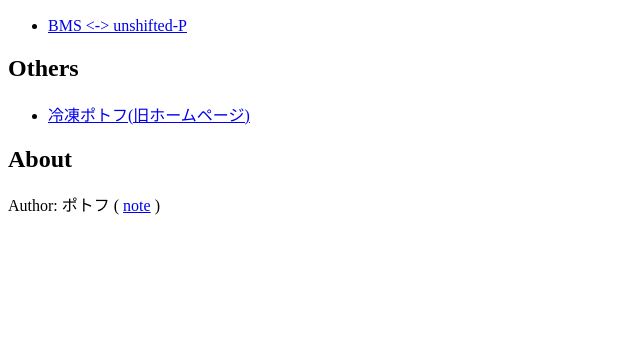
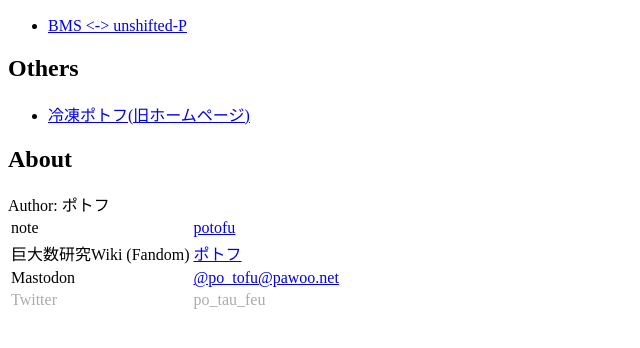
Before and after one commit to Potofu/potofu.github.io, a plain HTML site: page index.html in a window 1280 px wide. Shown: the part 110-458 px from the top of the page, without its empty margins (0-640 px from the left). Drawn offline with Linux system fonts and the light colour scheme.

Commit message:
update social link

```diff
--- a/index.html
+++ b/index.html
@@ -23,9 +23,13 @@
 </section>
 <foorter>
 <h2>About</h2>
-Author: ポトフ (
-<a href="https://note.com/potofu/">note</a>
-)
+Author: ポトフ
+<table>
+<tr><td>note</td><td><a href="https://note.com/potofu/">potofu</a></td></tr>
+<tr><td>巨大数研究Wiki (Fandom)</td><td><a href="https://googology.fandom.com/ja/wiki/ユーザー:ポトフ">ポトフ</a></td></tr>
+<tr><td>Mastodon</td><td><a rel="me" href="https://pawoo.net/@po_tofu">@po_tofu@pawoo.net</a></td></tr>
+<tr style="color:#ababab;"><td>Twitter</td><td>po_tau_feu</td></tr>
+</table>
 </footer>
 
 </body>
```
Also changed, not shown: r/index.html (+1 -1 lines).
